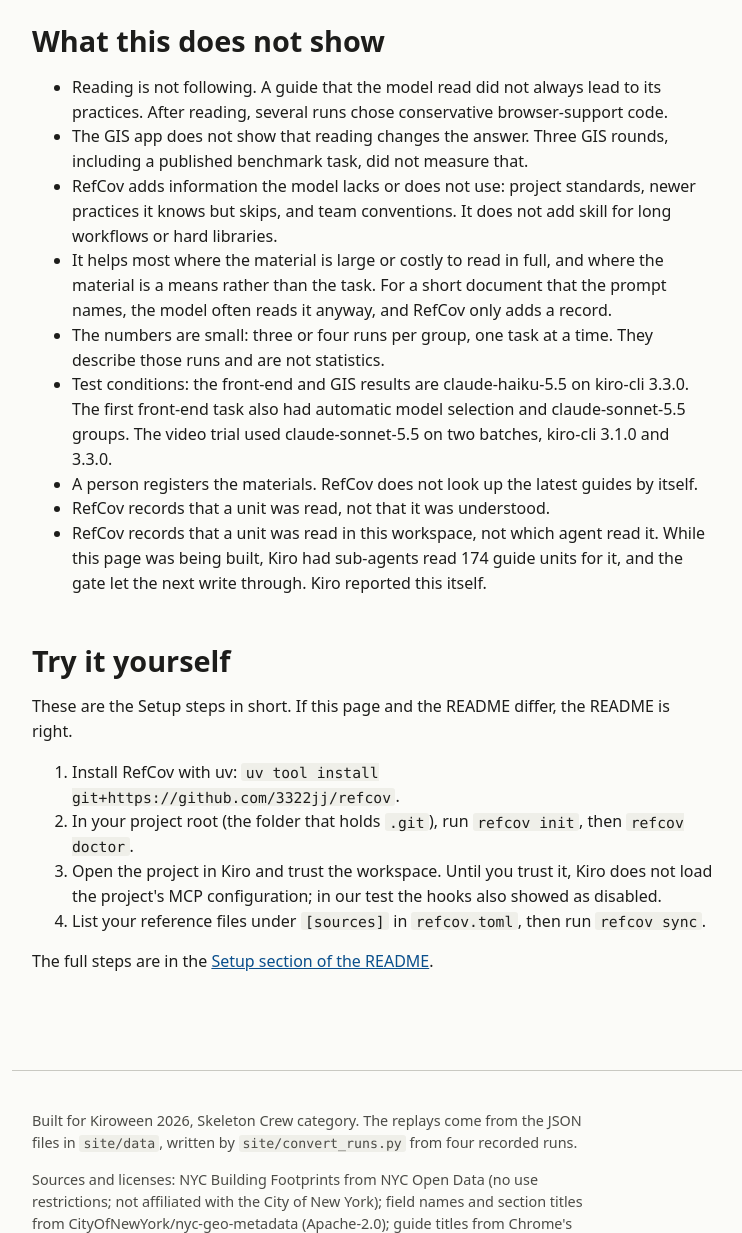
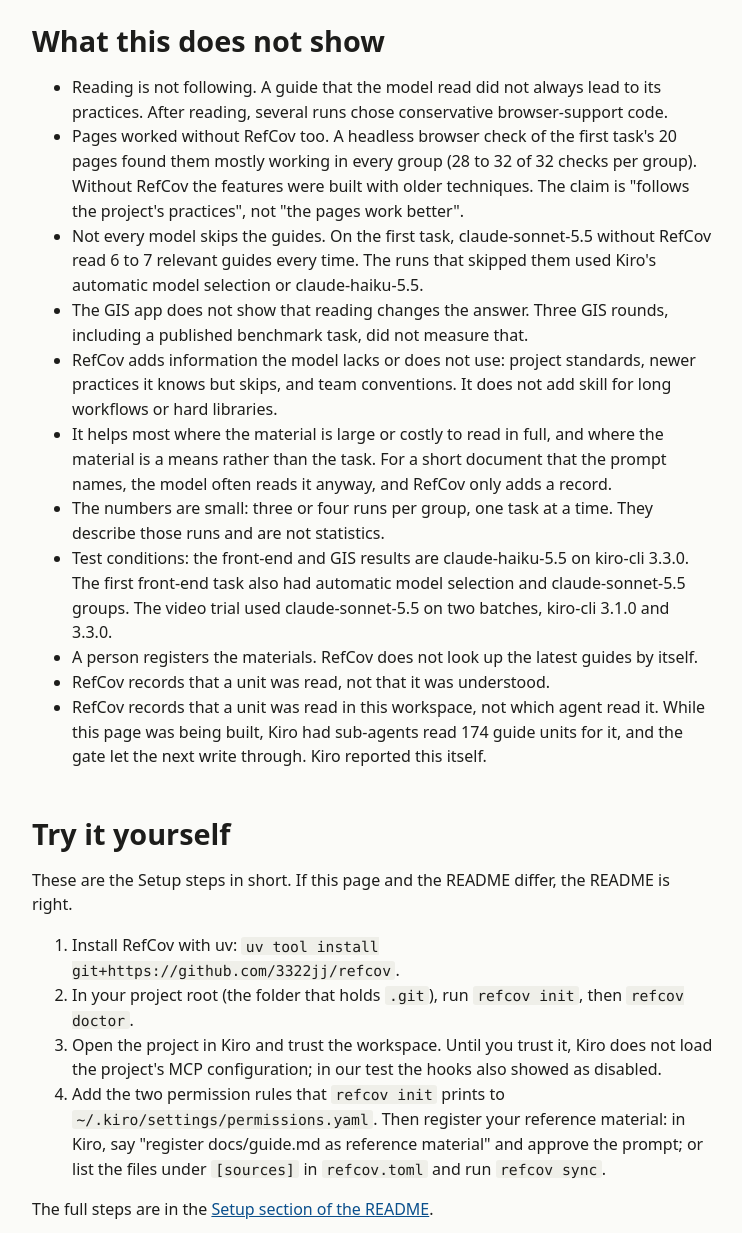
Before and after one commit to 3322jj/refcov, a plain HTML site: page site/index.html in a window 1280 px wide. Shown: the part 6060-7293 px from the top of the page, without its empty margins (132-874 px from the left). Drawn offline with Linux system fonts and the light colour scheme.

Commit message:
site: checkpoint 4 additions to the demo page
Two caveats the product steering requires next to the numbers: pages mostly worked without RefCov too (headless check, 28 to 32 of 32 per group), and claude-sonnet-5.5 read the guides by itself on the first task. The ledger intro now says Haiku also built this page and the install layer, and Try it yourself gains the in-Kiro registration path with the two permission rules.

Co-Authored-By: Claude Opus 5.5 <noreply@anthropic.com>

```diff
--- a/site/index.html
+++ b/site/index.html
@@ -218,7 +218,7 @@
 
 <section id="s5" aria-labelledby="s5-title">
   <h2 id="s5-title">We used it on ourselves</h2>
-  <p>From 15 November, claude-haiku-5.5 built the layer-coverage app under RefCov, which required the specs and data notes to be read before each write. The ledger below is the project's own record, one row per piece of work. Credits show as unknown where the Kiro panel did not show the number.</p>
+  <p>From 15 November, claude-haiku-5.5 built the layer-coverage app, this page and the install layer under RefCov, which required the specs and data notes to be read before each write. The ledger below is the project's own record, one row per piece of work. Credits show as unknown where the Kiro panel did not show the number.</p>
 
   <p>47 pieces of work, all with claude-haiku-5.5. The full-suite test count went from 742 passing to 996.</p>
   <details>
@@ -313,6 +313,8 @@
   <h2 id="s6-title">What this does not show</h2>
   <ul>
     <li>Reading is not following. A guide that the model read did not always lead to its practices. After reading, several runs chose conservative browser-support code.</li>
+    <li>Pages worked without RefCov too. A headless browser check of the first task's 20 pages found them mostly working in every group (28 to 32 of 32 checks per group). Without RefCov the features were built with older techniques. The claim is "follows the project's practices", not "the pages work better".</li>
+    <li>Not every model skips the guides. On the first task, claude-sonnet-5.5 without RefCov read 6 to 7 relevant guides every time. The runs that skipped them used Kiro's automatic model selection or claude-haiku-5.5.</li>
     <li>The GIS app does not show that reading changes the answer. Three GIS rounds, including a published benchmark task, did not measure that.</li>
     <li>RefCov adds information the model lacks or does not use: project standards, newer practices it knows but skips, and team conventions. It does not add skill for long workflows or hard libraries.</li>
     <li>It helps most where the material is large or costly to read in full, and where the material is a means rather than the task. For a short document that the prompt names, the model often reads it anyway, and RefCov only adds a record.</li>
@@ -331,7 +333,7 @@
     <li>Install RefCov with uv: <code>uv tool install git+https://github.com/3322jj/refcov</code>.</li>
     <li>In your project root (the folder that holds <code>.git</code>), run <code>refcov init</code>, then <code>refcov doctor</code>.</li>
     <li>Open the project in Kiro and trust the workspace. Until you trust it, Kiro does not load the project's MCP configuration; in our test the hooks also showed as disabled.</li>
-    <li>List your reference files under <code>[sources]</code> in <code>refcov.toml</code>, then run <code>refcov sync</code>.</li>
+    <li>Add the two permission rules that <code>refcov init</code> prints to <code>~/.kiro/settings/permissions.yaml</code>. Then register your reference material: in Kiro, say "register docs/guide.md as reference material" and approve the prompt; or list the files under <code>[sources]</code> in <code>refcov.toml</code> and run <code>refcov sync</code>.</li>
   </ol>
   <p>The full steps are in the <a href="https://github.com/3322jj/refcov#setup">Setup section of the README</a>.</p>
 </section>
```
